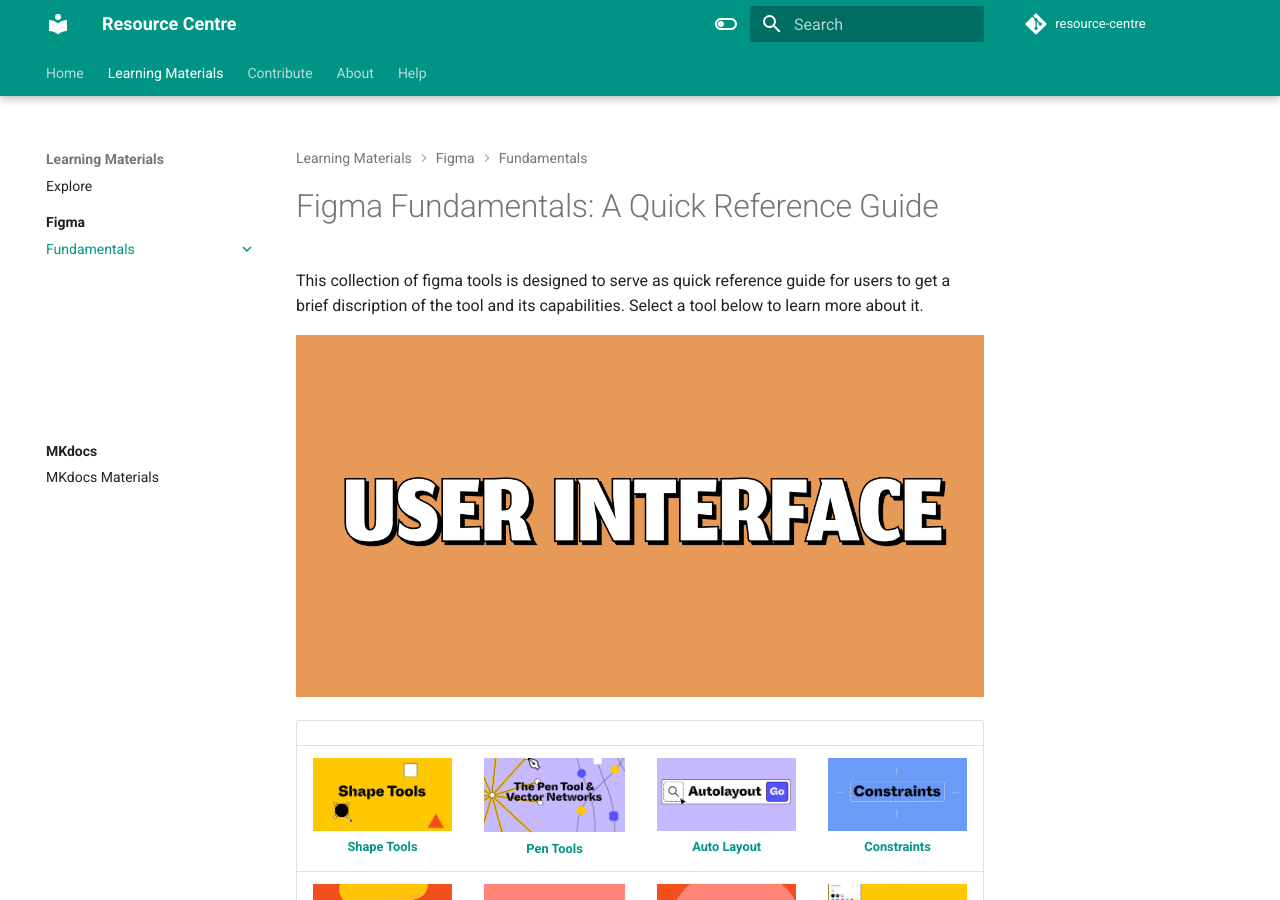
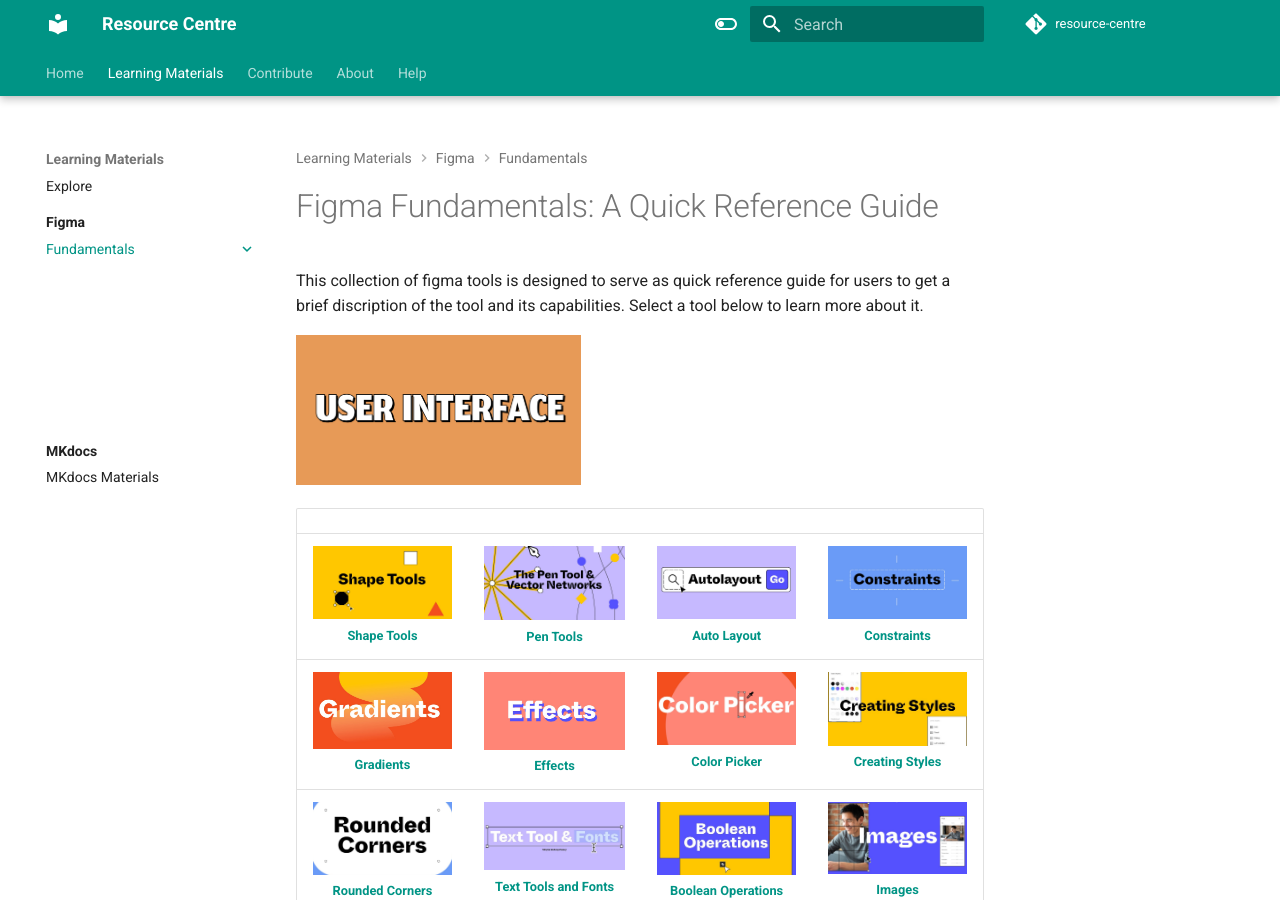
Before and after one commit to EliVolsch/resource-centre, an MkDocs documentation site: the page built from docs/src/materials/figma/figma_basic/index.md, in a window 1280 px wide and 900 px high. Built offline with MkDocs 1.6.1 and Material for MkDocs 9.7.7, drawn with Linux system fonts in a browser that asks for light colours; comment, search, counter and statistics services are not loaded.

Commit message:
try again

```diff
--- a/docs/src/materials/figma/figma_basic/index.md
+++ b/docs/src/materials/figma/figma_basic/index.md
@@ -1,7 +1,7 @@
 # Figma Fundamentals: A Quick Reference Guide
 This collection of figma tools is designed to serve as quick reference guide for users to get a brief discription of the tool and its capabilities. Select a tool below to learn more about it.
 
-[![figmainterface](./img/userinterface.png)](./userInterface.md){: style="height:150px"}
+[![figmainterface](./img/userinterface.png){: style="height:150px"}](./userInterface.md){: style="height:150px"}
 
 |   |   |   |   |
 | :---: | :----: | :----: | :----: |
```
